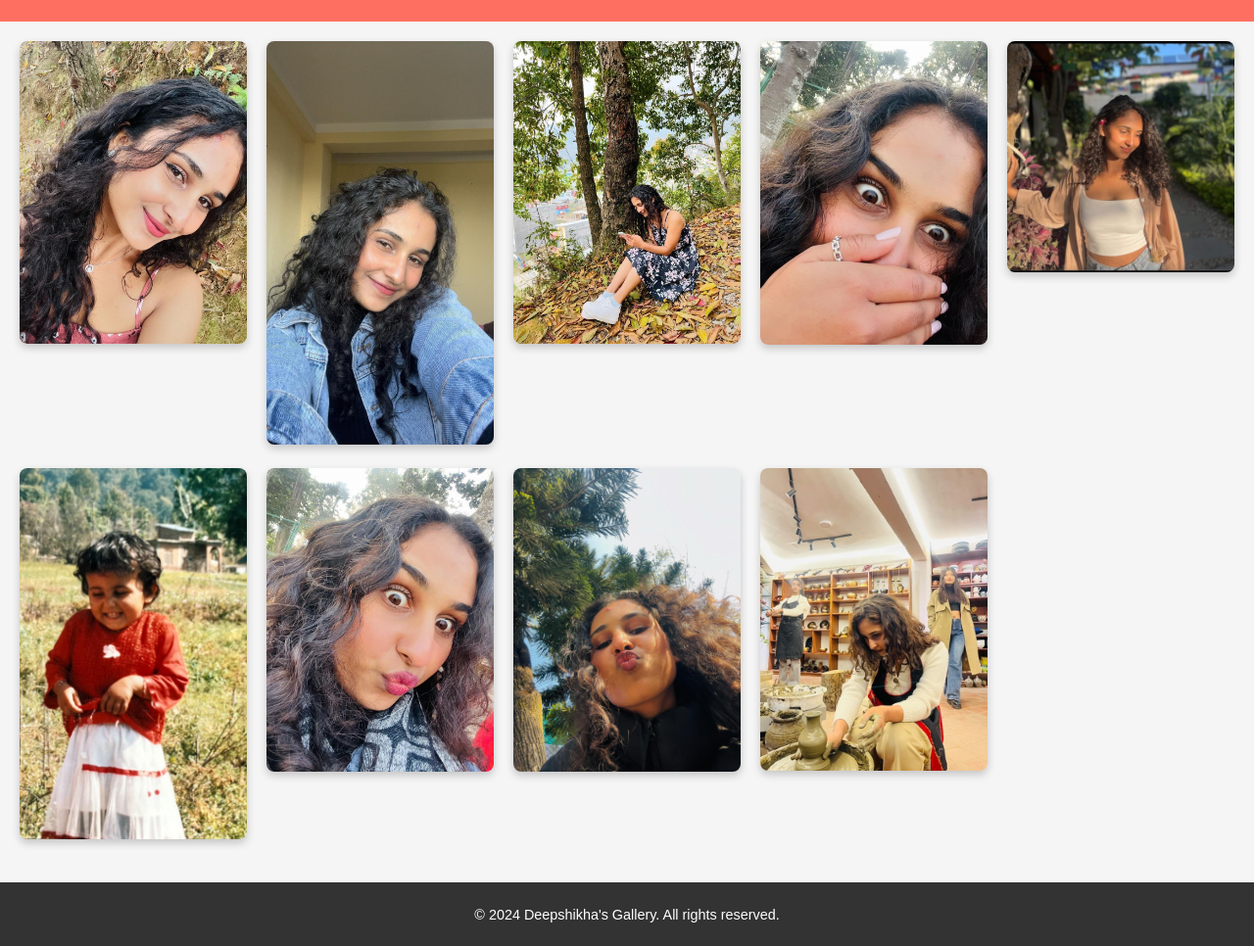
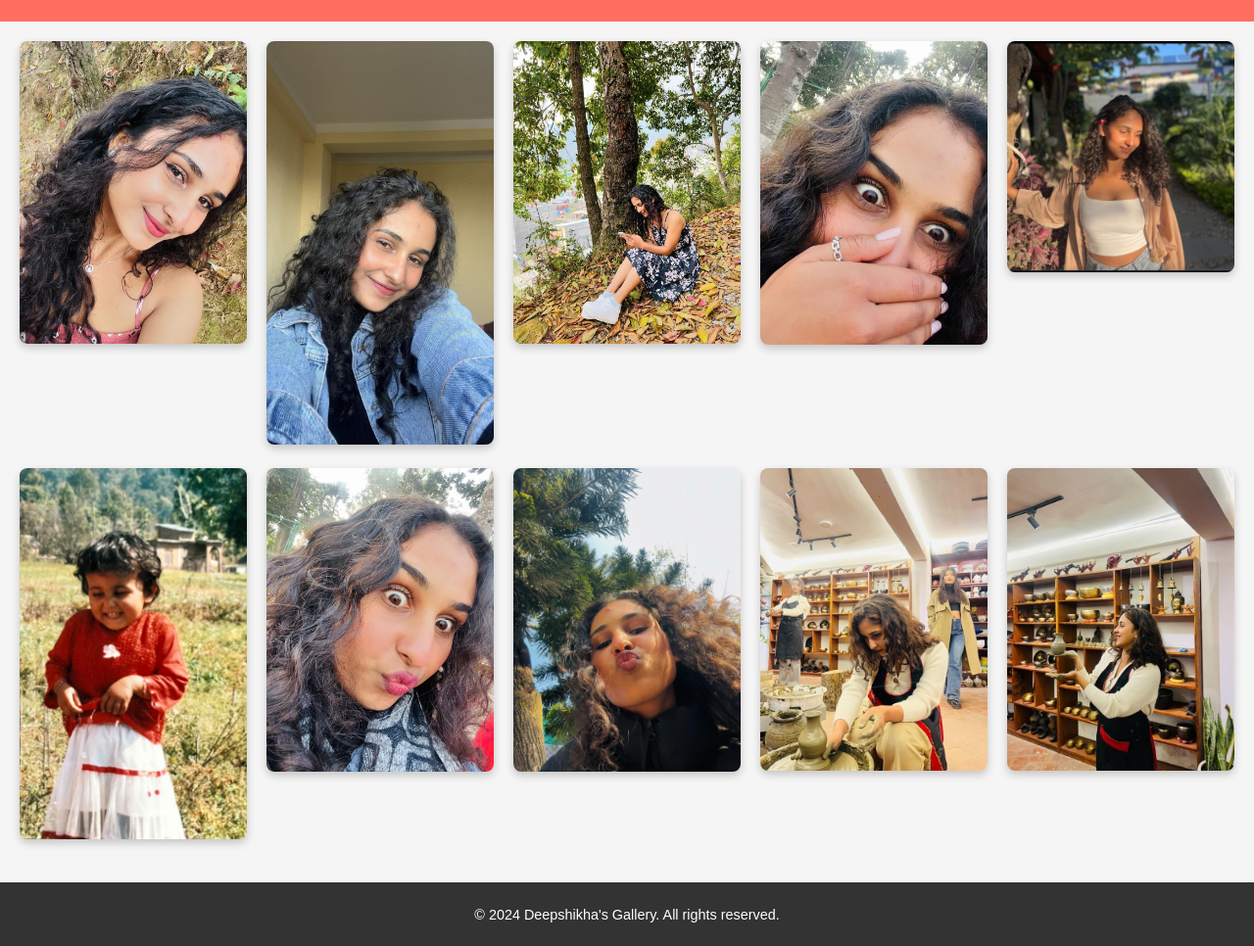
Before and after one commit to Abhyudayabhandari/deepshikha, a plain HTML site: page index.html in a window 1280 px wide. Shown: the part 96-1062 px from the top of the page at 98% size. Drawn offline with Linux system fonts and the light colour scheme.

Commit message:
Update index.html

```diff
--- a/index.html
+++ b/index.html
@@ -40,7 +40,9 @@
 		<div class="photo">
                 <img src="photos/IMG1559.jpeg" alt="Photo 3">
             </div>
-
+		<div class="photo">
+                <img src="photos/IMG1560.jpeg" alt="Photo 3">
+            </div>
         </section>
     </main>
     <footer>
```
